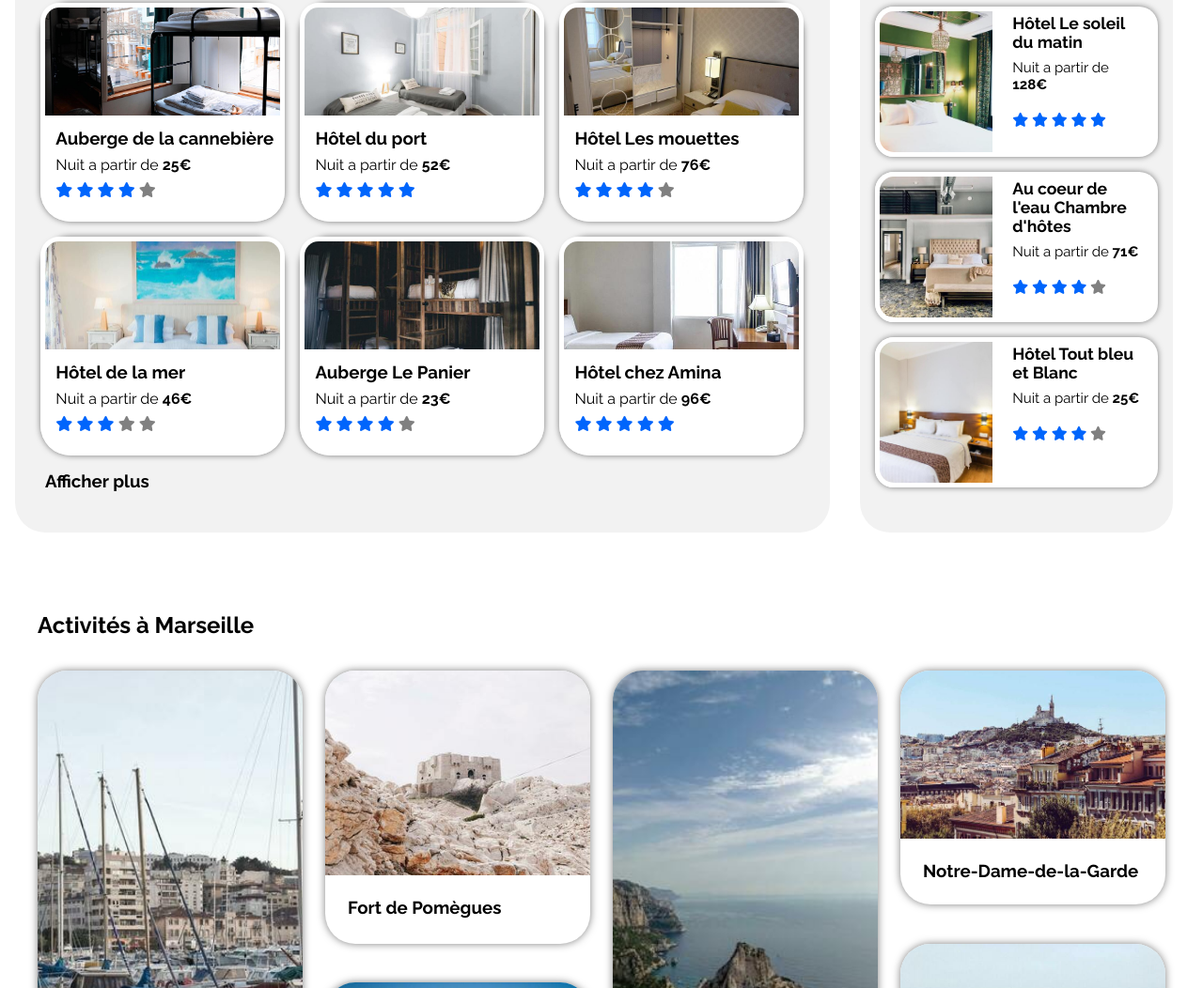
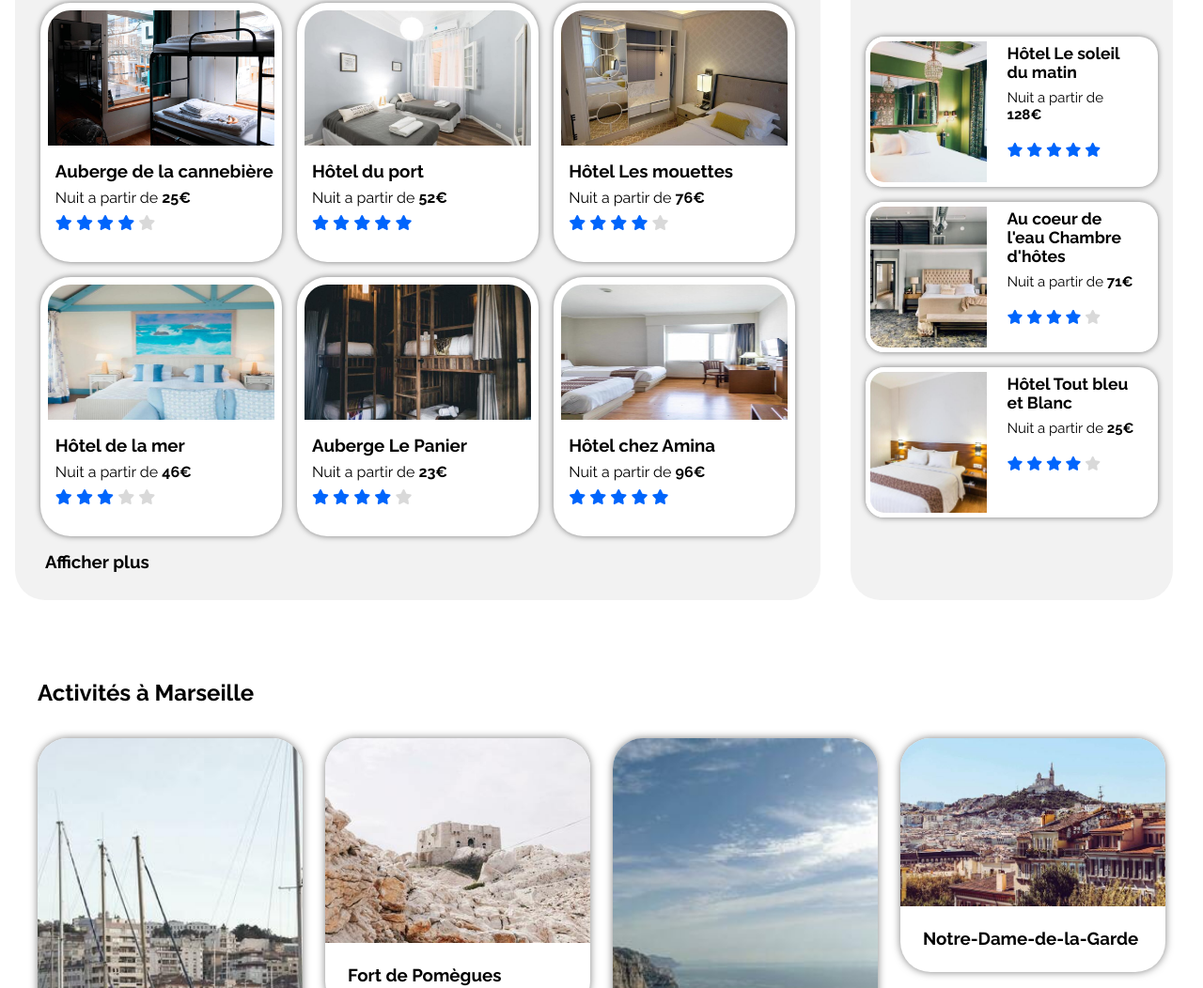
Before and after one commit to MattdevJR/MatthieuBernard_2_08072021, a plain HTML site: page index.html in a window 1280 px wide. Shown: the part 530-1582 px from the top of the page at 94% size. Drawn offline with Linux system fonts and the light colour scheme.

Commit message:
Modification de soutenance

```diff
--- a/index.html
+++ b/index.html
@@ -62,8 +62,11 @@
 					<h2>Hébergements à Marseille</h2>
 				</div>
 
+
 				<div class="block1">
+					<a href="#">
 					<img src="images/hebergements/3_medium/marcus-loke-WQJvWU_HZFo-unsplash.jpg" alt="Auberge de la cannebière, à partir de 25€">
+
 					<div class="description">
 						<h3>Auberge de la cannebière</h3>
 						<p>Nuit a partir de <span class="eurogras">25€</span></p>
@@ -75,9 +78,13 @@
 						  <i class="fas fa-star grey"></i>
 						</div>
 					  </div>
+					</a>
 				</div>
 
+
+
 				<div class="block1">
+					<a href="#">
 					<img src="images/hebergements/4_small/fred-kleber-gTbaxaVLvsg-unsplash.jpg" alt="Hôtel du port, à partir de 52€">
 					<div class="description">
 						<h3>Hôtel du port</h3>
@@ -90,9 +97,11 @@
 						  <i class="fas fa-star"></i>
 						</div>
 					  </div>
+					 </a>
 				</div>
 
 				<div class="block1">
+					<a href="#">
 					<img src="images/hebergements/4_small/reisetopia-B8WIgxA_PFU-unsplash.jpg" alt="Hôtel Les mouettes, à partir de 76€">
 					<div class="description">
 						<h3>Hôtel Les mouettes</h3>
@@ -105,9 +114,11 @@
 						  <i class="fas fa-star grey"></i>
 						</div>
 					  </div>
+					</a>
 				</div>
 
 				<div class="block1">
+					<a href="#">
 					<img src="images/hebergements/4_small/annie-spratt-Eg1qcIitAuA-unsplash.jpg" alt="Hôtel de la mer, à partir 46€">
 					<div class="description">
 						<h3>Hôtel de la mer</h3>
@@ -120,9 +131,11 @@
 						  <i class="fas fa-star grey"></i>
 						</div>
 					  </div>
+					</a>
 				</div>
 
 				<div class="block1">
+					<a href="#">
           			<img src="images/hebergements/4_small/nicate-lee-kT-ZyaiwBe0-unsplash.jpg" alt="Auberge Le Panier, à partir de 23€">
 					<div class="description">
 						<h3>Auberge Le Panier</h3>
@@ -135,9 +148,11 @@
 						  <i class="fas fa-star grey"></i>
 						</div>
 					  </div>
+					</a>
         		</div>
 
 				<div class="block1">
+					<a href="#">
           			<img src="images/hebergements/4_small/febrian-zakaria-M6S1WvfW68A-unsplash.jpg" alt="Hôtel chez Amina, à partir de 96€">
 					<div class="description">
 						<h3>Hôtel chez Amina</h3>
@@ -150,6 +165,7 @@
 							<i class="fas fa-star"></i>
 						</div>
 					  </div>
+					</a>
         		</div>
 
 		<div class="titlehebergement">
@@ -163,8 +179,10 @@
 			<i class="fas fa-chart-line stats"></i>
 			</div>
 
-				<div class="block1">
+			 		<a href="#">
+					<div class="block1">
           				<img src="images/hebergements/4_small/imageshebergements4_smallfebrian-zakaria-M6S1WvfW68A-unsplash.jpg.jpg" alt="Hôtel Le soleil du matin, à partir de 128€">
+
 						<div class="description-section2">
 							<h3>Hôtel Le soleil du matin</h3>
 							<p>Nuit a partir de <span class="eurogras">128€</span></p>
@@ -177,8 +195,9 @@
 							</div>
 						  </div>
 					</div>
+					</a>
 
-
+				<a href="#">
 					<div class="block1">
           				<img src="images/hebergements/4_small/aw-creative-VGs8z60yT2c-unsplash.jpg" alt="Au coeur de l'eau Chambre d'hôtes, à partir de 71€">
 						<div class="description-section2">
@@ -193,8 +212,9 @@
 							</div>
 						  </div>
 					</div>
+					</a>
 
-
+					<a href="#">
 					<div class="block1 blockmarg">
           				<img src="images/hebergements/4_small/febrian-zakaria-sjvU0THccQA-unsplash.jpg" alt="Hôtel Tout bleu et Blanc, à partir de 25€">
 						<div class="description-section2">
@@ -209,6 +229,7 @@
 							</div>
 						  </div>
 					</div>
+					</a>
 		</section>
 		</section>
 
@@ -216,50 +237,71 @@
         	<div class="sect4-section1">
         		<h2>Activités à Marseille</h2>
 
+
 				<div class="block4-1">
+					<a href="#">
 					<img src="images/activites/4_small/vieuxport.jpg" alt="Le Vieux Port">
 					<div class="description-sect4">
 						<h3>Vieux Port</h3>
 				</div>
+			</a>
 			</div>
 
 
+
         		<div class="block4-2">
+					<a href="#">
 					<img src="images/activites/4_small/paul-hermann-QFTrLdQIRhI-unsplash.jpg" alt="Fort de Pomègues">
 					<div class="description-sect4">
 						<h3>Fort de Pomègues</h3>
 				</div>
+			</a>
     		</div>
 
 
+
         		<div class="block4-3">
+					<a href="#">
 					<img src="images/activites/4_small/ilesdufrioul.jpg" alt="L'Îles du Frioul">
 					<div class="description-sect4">
 						<h3>Îles du Frioul</h3>
 				</div>
+			</a>
 			</div>
 
 
+
         		<div class="block4-4">
+					<a href="#">
 					<img src="images/activites/4_small/parcnational.jpg" alt="Le Parc National des Calanques">
 					<div class="description-sect4">
 						<h3>Parc National des Calanques</h3>
 				</div>
+			</a>
 			</div>
 
+
+
         		<div class="block4-5">
+					<a href="#">
 					<img src="images/activites/4_small/florian-wehde-xW9e8gdotxI-unsplash.jpg" alt="Notre-Dame-de-la-Garde">
 					<div class="description-sect4">
 						<h3>Notre-Dame-de-la-Garde</h3>
 				</div>
+			</a>
         	</div>
 
+
+
         		<div class="block4-6">
+					<a href="#">
 					<img src="images/activites/4_small/parc.jpg" alt="Le Parc Longchamp">
 					<div class="description-sect4">
 						<h3>Parc Longchamp</h3>
 				</div>
+			</a>
 			</div>
+
 		</div>
     </section>
 
--- a/style.css
+++ b/style.css
@@ -130,7 +130,7 @@ button span{
     align-items: center;
     margin: 1rem 0;
     height: 50px;
-    border: 2px solid #DEEBFF;
+    border: 2px solid #d9d9d9;
     border-radius: 30px;
     margin-right: 29px;
     cursor: pointer;
@@ -150,6 +150,7 @@ button span{
     justify-content: center;
     display: flex;
     font-size: 20px;
+    margin-left: -2px;
 }
 .filtres span{
     display: flex;
@@ -203,6 +204,9 @@ button span{
 .titrepopulaire .stats:hover{
     color: #0065FC;
 }
+.titlehebergement{
+    flex-basis: 100%;
+}
 .titlehebergement h2{
     display: flex;
     margin-right: 2rem;
@@ -243,6 +247,10 @@ button span{
     background: white;
 
 }
+.sect3-section2 a{
+    text-decoration: none;
+    color: black;
+}
 .sect3-section2 .blockmarg{
     margin-bottom: 3rem;
 }
@@ -259,7 +267,7 @@ button span{
     color: #0065FC;
 }
 .starsrecommandation .grey{
-    color: grey;
+    color: #d9d9d9;
 }
 .sect3-section2 .description-section2 .starsrecommandation{
     margin-top: 35px;
@@ -274,27 +282,39 @@ button span{
         /*SECTION3-SECTION1*/
 .sect3-section1{
     display: flex;
-    flex-direction: column;
+    /* flex-direction: column; */
     align-items: center;
+    flex-wrap: wrap;
+
 }
 .sect3-section1 .block1{
     display: flex;
     flex-direction: column;
     margin: 1rem 1rem;
-    max-width: 337px;
-    max-height: 269.44px;
+    /* max-width: 337px;
+    max-height: 269.44px; */
+    flex: 1 0 20rem;
     border-radius: 2rem;
     box-shadow: 0 0 0.4rem rgb(0 0 0 / 50%);
+    background: white;
 
 }
+.block1 a{
+    text-decoration: none;
+    color: black;
+}
 .sect3-section1 img{
-    height: 115px;
-    width: 327px;
+    /* height: 115px; */
+    /*width: 327px;*/
+    width: calc(100% - 1rem);
     display: flex;
-    align-items: center;
-    object-fit: cover;
-    border-radius: 20px 20px 0px 0px;
-    border: 5px solid white;
+    justify-content: center;
+    height: 9rem;
+    /* align-items: center; */
+    /* object-fit: cover; */
+    border-radius: 2rem 2rem 0px 0px;
+    padding: 0.5rem;
+    /* border: 5px solid white; */
 
 }
 .sect3-section1 .block1:hover{
@@ -325,6 +345,10 @@ button span{
 .sect4-section1 h2{
     margin-left: 1rem;
 }
+.sect4-section1 a{
+    text-decoration: none;
+    color: black;
+}
 .sect4{
     display: flex;
     align-content: center;
@@ -348,10 +372,13 @@ button span{
 .description-sect4{
     margin-left: 1.5rem;
 }
+footer{
+    background: #F2F2F2;
+}
 .footerbottom{
     display: flex;
     flex-direction: column;
-    background: #F2F2F2;
+
 }
 .footerbottom h2{
     margin: 2rem 1rem;
@@ -434,13 +461,14 @@ button span{
     .titlehebergement{
         width: 100%;
         margin-left: 1rem;
+        flex-basis: 100%;
     }
     .sect3-section1{
         flex-wrap: wrap;
-        flex-direction: unset;
         justify-content: center;
         align-content: flex-start;
     }
+
     .titlehebergement h2{
         margin-left: 2rem;
     }
@@ -461,8 +489,11 @@ button span{
     }
     .footerbottom{
         flex-direction: row;
-        justify-content: space-around;
-
+        /*justify-content: space-around;*/
+        padding: 2.5rem;
+    }
+    .footercolumn{
+        margin-right: auto;
     }
 
 }
@@ -489,26 +520,27 @@ button span{
     .titlehebergement h2{
         margin-top: 1rem;
     }
-    .sect3-section1 img{
-        max-width: 95%;
-    }
+
     .sect3-section1{
-        width: 80%;
+        width: 70%;
     }
     .description h3{
-        max-width: 178px;
+        max-width: 245px;
     }
     .sect3-section2{
         border-radius: 2rem 2rem 2rem 2rem;
         height: unset;
         margin: 0 2rem;
+        width: 30%;
     }
     .titrepopulaire{
         margin-top: 0;
+        margin-bottom: 2rem;
+
     }
     .sect3-section1 .description{
         height: 108px;
-        background: white;
+
     }
     .sect3-section1 .block1{
         margin: 0.5rem 0.5rem;
@@ -546,7 +578,10 @@ button span{
       .sect4-section1 img{
         border-radius: 2rem 2rem 0rem 0rem;
     }
-
+      .sect4-section1 a{
+          text-decoration: none;
+          color: black;
+      }
       .sect4-section1 .block4-1{
         grid-area:2/1/6/2 ;
         cursor: pointer;
@@ -628,9 +663,7 @@ button span{
     .description h3{
         max-width: 235px;
     }
-    .sect3-section1 img{
-        max-width: 96%;
-    }
+
     .sect3-section1 .block1{
         max-width: 30%;
     }
@@ -640,6 +673,7 @@ button span{
     .sect3-section1 {
         width: 75%;
     }
+
 
 }
 
@@ -660,11 +694,15 @@ button span{
     .sect3-section1 .block1{
         max-width: 30%;
     }
-    .sect3-section1 img{
-        max-width: 96.5%;
-    }
+
     .block4-4 .description-sect4{
         margin-top: -2px;
+    }
+    .footerbottom{
+        display: flex;
+        justify-content: space-between;
+        width: calc(1400px - 5rem);
+        margin: auto;
     }
 
 }
@@ -673,9 +711,6 @@ button span{
     .sect3-section1 .block1{
         width: 30%;
     }
-    .sect3-section1 img{
-        width: unset;
-        max-width: unset;
-    }
+
 
 }
```
